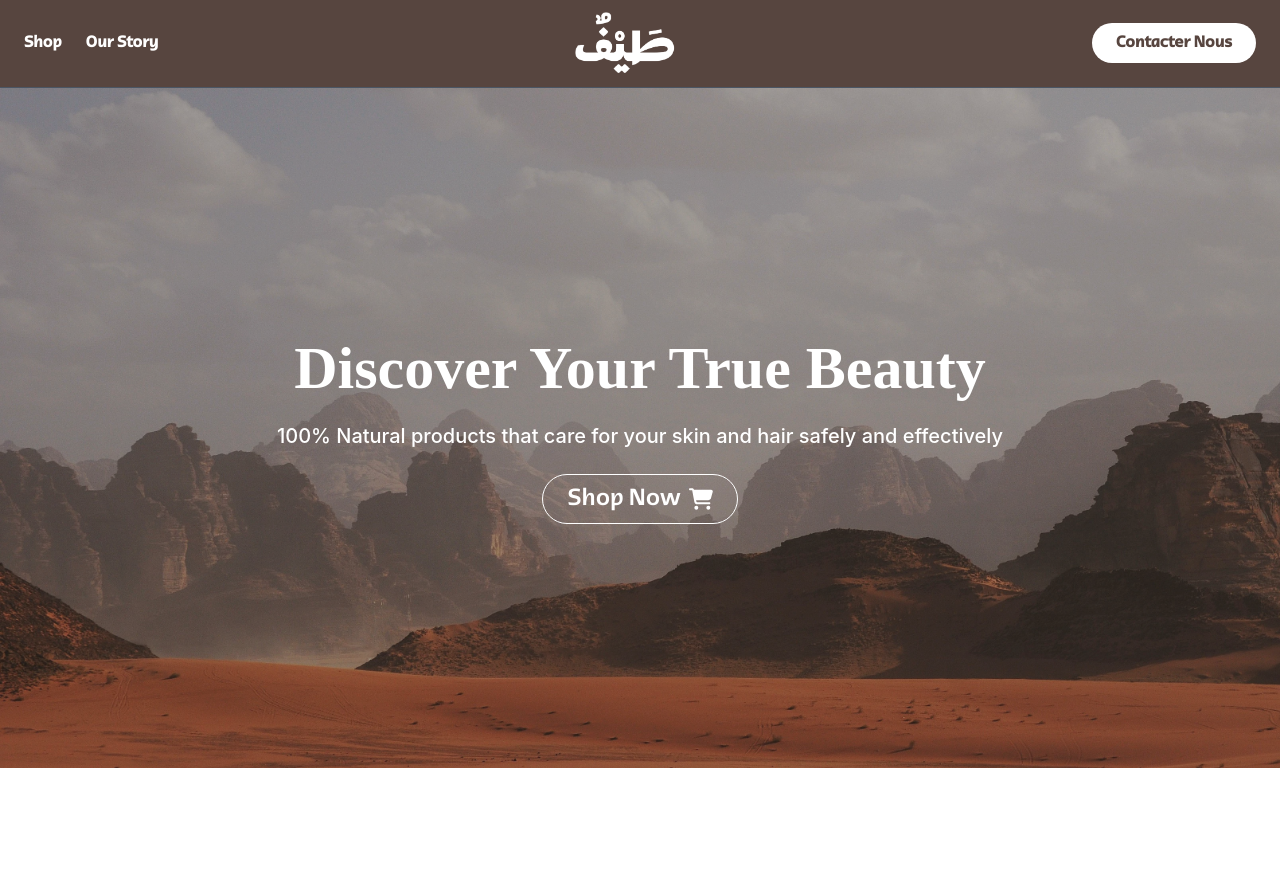
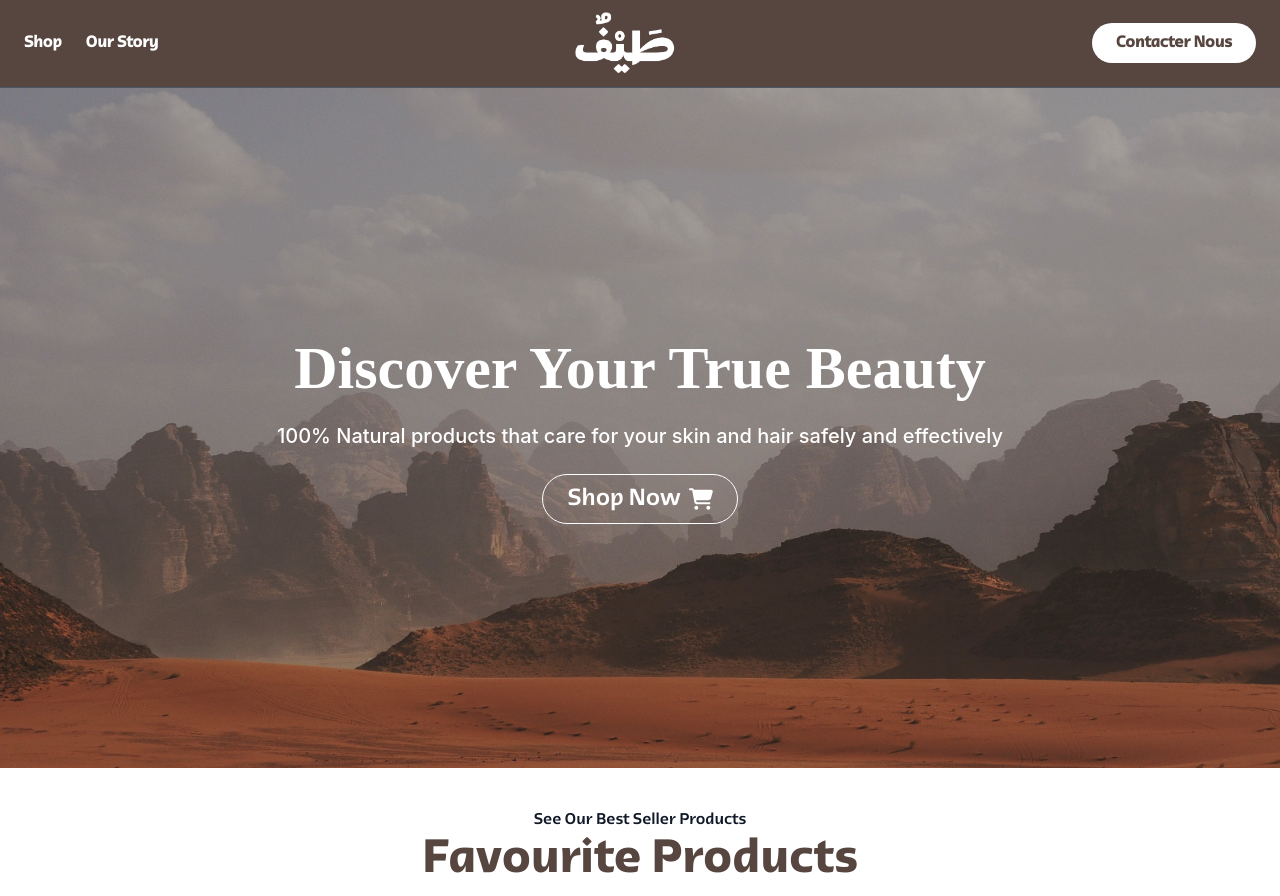
Before and after one commit to loairebouh/tayf-app, a Next.js app: page / in a window 1280 px wide. Before the commit the page ends 800 px from the top, so only its background shows below. Built offline with nearby package versions, Linux system fonts and the light colour scheme.

Commit message:
refactor(customTitle): add customizable component

```diff
--- /dev/null
+++ b/src/app/components/FavouriteProducts.tsx
@@ -0,0 +1,14 @@
+import React from 'react'
+import customTitle from './ui/customTitle'
+
+const FavouriteProducts = () => {
+  return (
+    <div>
+      <div>
+        {customTitle("Favourite Products")}
+      </div>
+    </div>
+  )
+}
+
+export default FavouriteProducts
--- /dev/null
+++ b/src/app/components/ui/customTitle.tsx
@@ -0,0 +1,15 @@
+import React from 'react'
+import { qatarBold, qatarMeduim } from '../Fonts'
+
+const customTitle = (title:string) => {
+  return (
+    <div className='flex flex-col items-center gap-1 mt-10'>
+      <p className={`${qatarMeduim.className} text-gray-900`}>See Our Best Seller Products</p>
+      <h1 className={`${qatarBold.className} lg:text-5xl text-3xl text-center  text-primary`}>
+          {title}
+      </h1>
+    </div>
+  )
+}
+
+export default customTitle
--- a/src/app/page.tsx
+++ b/src/app/page.tsx
@@ -1,11 +1,11 @@
 import Hero from "./components/Hero";
-
+import FavouriteProducts from "./components/FavouriteProducts";
 
 
 export default function Home() {
   return (<div>
-    <Hero>
-    </Hero>
+    <Hero></Hero>
+    <FavouriteProducts></FavouriteProducts>
       </div>
   );
 }
```
